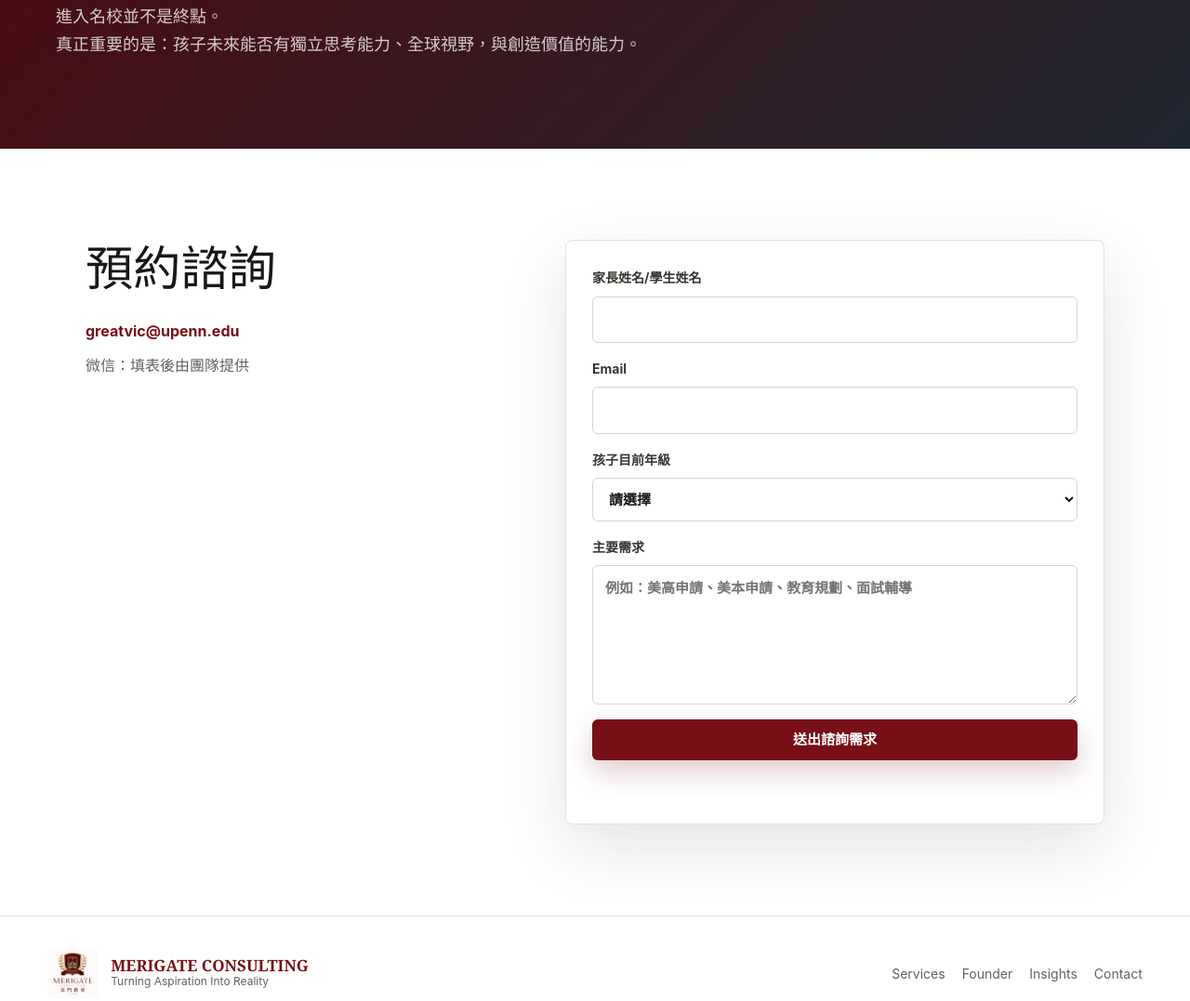
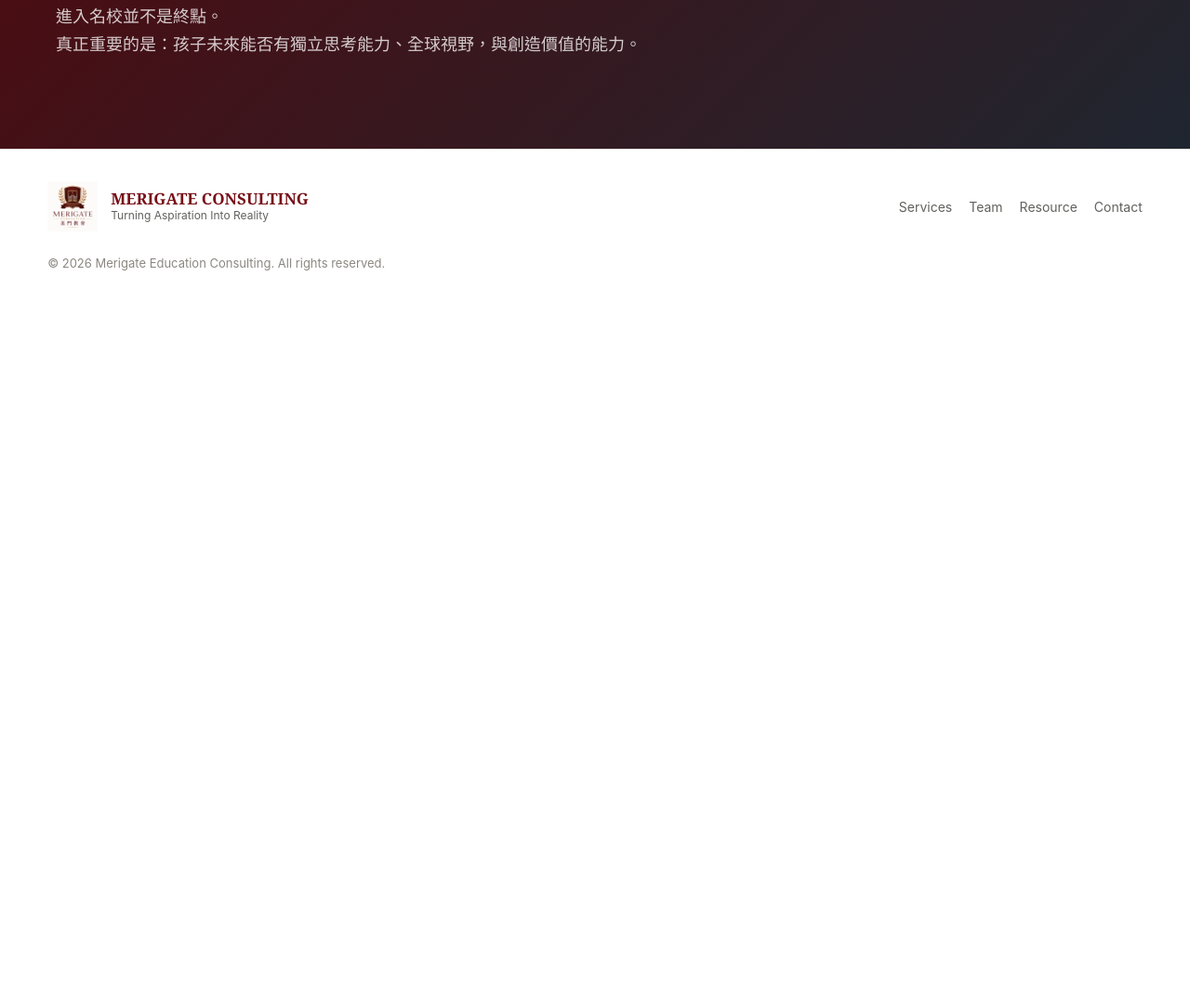
Before and after one commit to VictorHTsai/merigate-landing, a plain HTML site: page public/index.html in a window 1280 px wide. Shown: the part 7030-8107 px from the top of the page at 93% size. After the commit the page ends 7359 px from the top, so only its background shows below. Drawn offline with Linux system fonts and the light colour scheme.

Commit message:
Connect inquiry CTAs to Google Form

```diff
--- a/public/index.html
+++ b/public/index.html
@@ -23,10 +23,10 @@
       <nav class="site-nav" aria-label="主要導覽">
         <a href="#services">主要服務</a>
         <a href="#founder">核心團隊</a>
-        <a href="#contact">預約諮詢</a>
+        <a href="https://forms.gle/kqxMhis6EXGxvEmd6">預約諮詢</a>
 		<a href="#insights">免費資源</a>
       </nav>
-      <a class="header-cta" href="#contact">預約諮詢</a>
+      <a class="header-cta" href="https://forms.gle/kqxMhis6EXGxvEmd6">預約諮詢</a>
     </header>
 
     <main id="top">
@@ -38,7 +38,7 @@
             陪伴孩子走向更大的未來。
           </p>
           <div class="hero-actions">
-            <a class="button button-primary" href="#contact">立即預約諮詢</a>
+            <a class="button button-primary" href="https://forms.gle/kqxMhis6EXGxvEmd6">立即預約諮詢</a>
             <a class="button button-secondary" href="#services">了解服務</a>
           </div>
         </div>
@@ -270,42 +270,6 @@
         </div>
       </section>
 
-      <section class="section contact" id="contact">
-        <div class="contact-copy">
-          <h2>預約諮詢</h2>
-          <div class="contact-methods">
-            <a href="mailto:greatvic@upenn.edu">greatvic@upenn.edu</a>
-            <span>微信：填表後由團隊提供</span>
-          </div>
-        </div>
-        <form class="inquiry-form" id="inquiry-form">
-          <label>
-            家長姓名/學生姓名
-            <input name="parentName" autocomplete="name" required>
-          </label>
-          <label>
-            Email
-            <input type="email" name="email" autocomplete="email" required>
-          </label>
-          <label>
-            孩子目前年級
-            <select name="grade" required>
-              <option value="">請選擇</option>
-              <option>國小 / Middle School 前</option>
-              <option>寄宿初中</option>
-              <option>寄宿高中</option>
-              <option>大學申請</option>
-              <option>碩博申請</option>
-            </select>
-          </label>
-          <label>
-            主要需求
-            <textarea name="message" rows="5" placeholder="例如：美高申請、美本申請、教育規劃、面試輔導"></textarea>
-          </label>
-          <button class="button button-primary" type="submit">送出諮詢需求</button>
-          <p class="form-status" id="form-status" role="status" aria-live="polite"></p>
-        </form>
-      </section>
     </main>
 
     <footer class="site-footer">
@@ -318,9 +282,9 @@
       </div>
       <div class="footer-links">
         <a href="#services">Services</a>
-        <a href="#founder">Founder</a>
-        <a href="#insights">Insights</a>
-        <a href="#contact">Contact</a>
+        <a href="#founder">Team</a>
+        <a href="#insights">Resource</a>
+        <a href="https://forms.gle/kqxMhis6EXGxvEmd6">Contact</a>
       </div>
       <p>© 2026 Merigate Education Consulting. All rights reserved.</p>
     </footer>
--- a/public/main.js
+++ b/public/main.js
@@ -1,14 +1,3 @@
-const form = document.querySelector("#inquiry-form");
-const status = document.querySelector("#form-status");
-
-if (form && status) {
-  form.addEventListener("submit", (event) => {
-    event.preventDefault();
-    status.textContent = "已收到你的諮詢需求示意。正式上線前，這裡會接上表單或自動化流程。";
-    form.reset();
-  });
-}
-
 document.querySelectorAll(".service-card").forEach((card) => {
   card.addEventListener("pointerdown", () => {
     card.classList.add("is-active");
```
